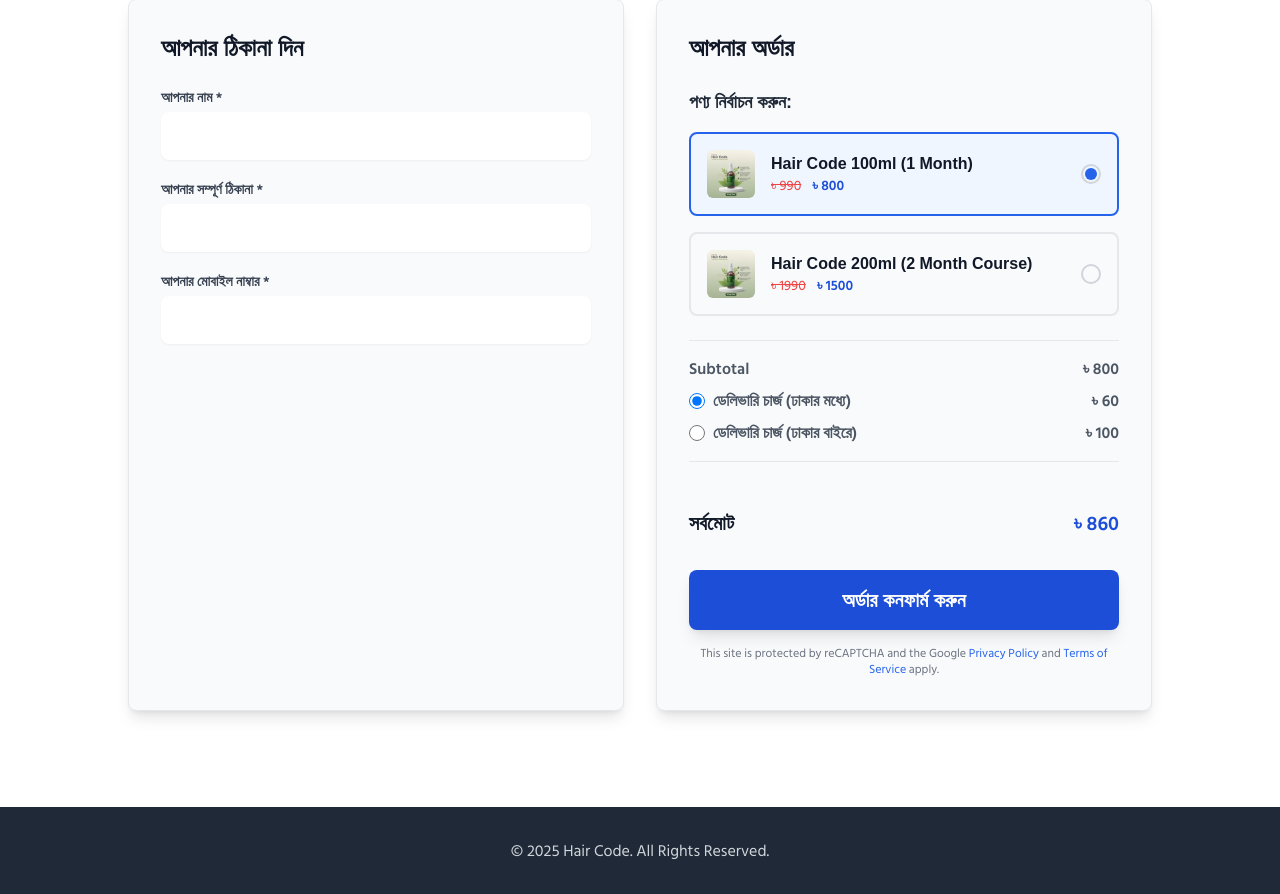
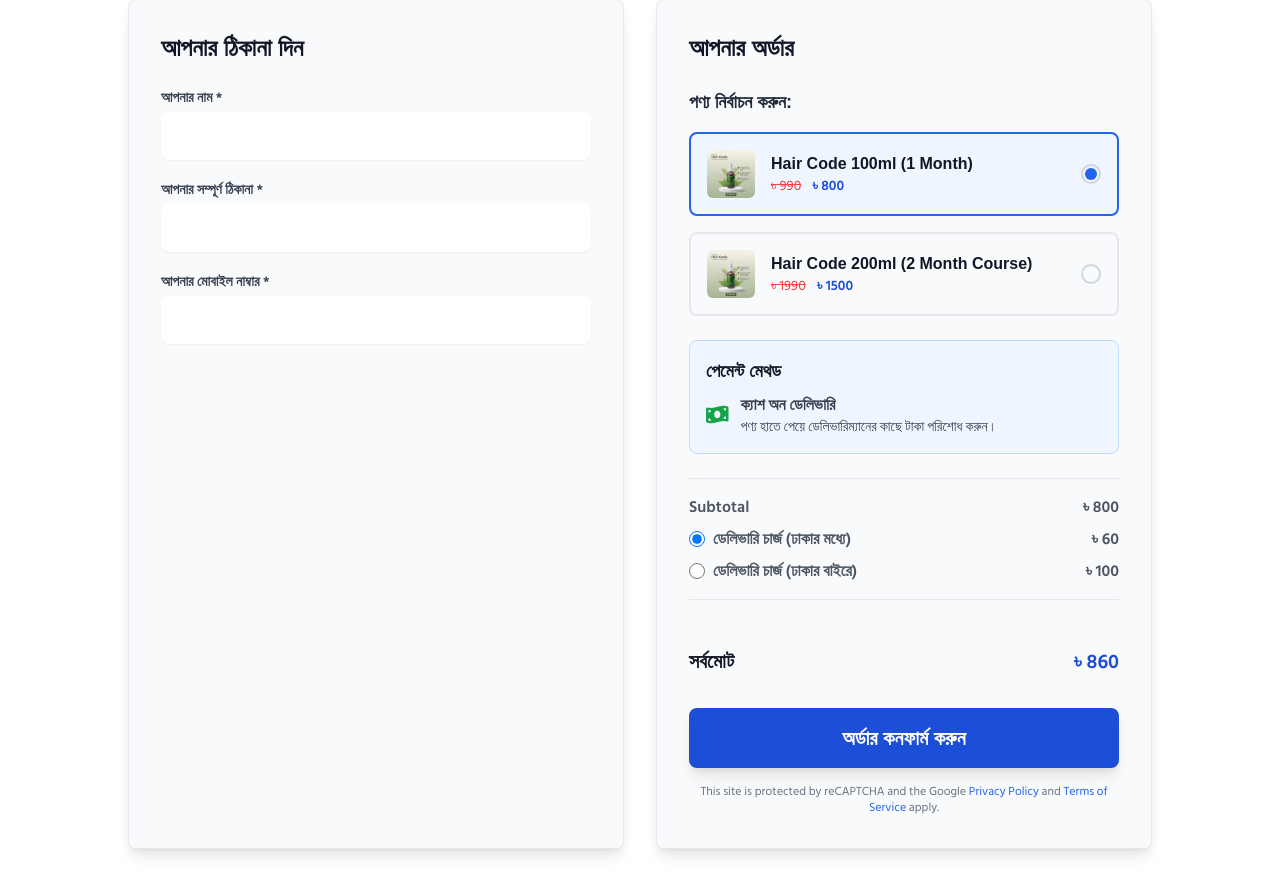
Before and after one commit to azorahai081-spec/Hair, a PHP site: page / in a window 1280 px wide. Shown: the part 4761-5655 px from the top of the page. Run offline with PHP 8.4, Linux system fonts and the light colour scheme; data comes from the database, SQL or seed files in the repository; grey boxes labelled with a size stand in for pictures from a placeholder-image service; some libraries are stand-ins or nearby versions; some web fonts are replaced.

Commit message:
Update index.php

```diff
--- a/index.php
+++ b/index.php
@@ -194,7 +194,7 @@
                         <div class="space-y-4 text-gray-600 text-lg mt-4 font-hind">
                             <p class="flex items-start"><span>✅</span><span class="ml-3 font-semibold">চুল পড়া পুরোপুরি বন্ধ করে।</span></p>
                             <p class="flex items-start"><span>✅</span><span class="ml-3 font-semibold">মাথার ত্বকের রক্ত সঞ্চালন বৃদ্ধি করে।</span></p>
-                         <p class="flex items-start"><span>✅</span><span class="ml-3 font-semibold"><b>১৫</b> দিনের মধ্যে নতুন চুল গজায়।</span></p>
+                            <p class="flex items-start"><span>✅</span><span class="ml-3 font-semibold"><b>১৫</b> দিনের মধ্যে নতুন চুল গজায়।</span></p>
                             <p class="flex items-start"><span>✅</span><span class="ml-3 font-semibold">চুলের গোড়া মজবুত করে।</span></p>
                             <p class="flex items-start"><span>✅</span><span class="ml-3 font-semibold">নারী ও পুরুষ উভয়ের জন্য কার্যকর</span></p>
                         </div>
@@ -412,6 +412,18 @@
                             <?php endforeach; ?>
                         </div>
 
+                        <!-- (ADDED) Payment Method Note -->
+                        <div class="mb-6 p-4 bg-blue-50 border border-blue-200 rounded-lg">
+                            <h4 class="text-lg font-semibold text-gray-900 font-anek mb-2">পেমেন্ট মেথড</h4>
+                            <div class="flex items-center text-gray-700 font-hind">
+                                <i class="fas fa-money-bill-wave text-green-600 mr-3 text-xl"></i>
+                                <div>
+                                    <p class="font-semibold">ক্যাশ অন ডেলিভারি</p>
+                                    <p class="text-sm">পণ্য হাতে পেয়ে ডেলিভারিম্যানের কাছে টাকা পরিশোধ করুন।</p>
+                                </div>
+                            </div>
+                        </div>
+
                         <!-- Order Summary -->
                         <div class="space-y-4">
 
```
Lines whose indentation alone changed are shown as unchanged.
